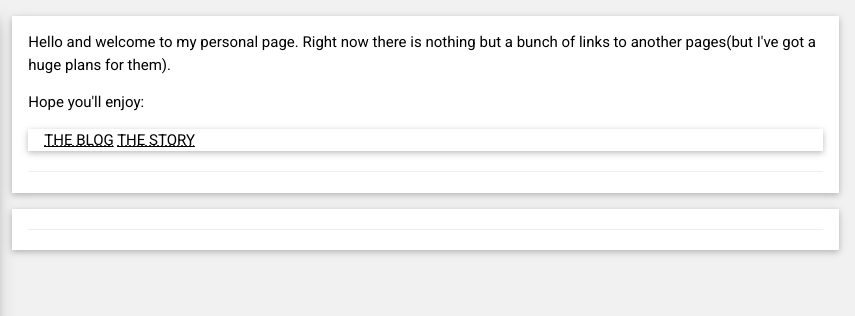
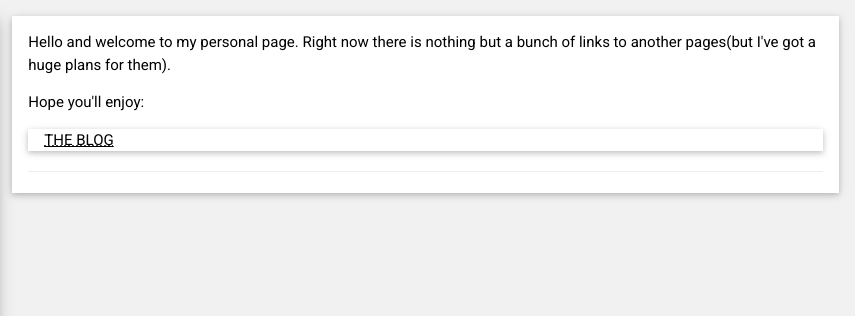
Before and after one commit to ankarion/ankarion.github.io, a plain HTML site: page aboutMe.html in a window 1280 px wide. Shown: the top 316 px of the page, 425-1280 px from the left. Drawn offline with nearby package versions, Linux system fonts and the light colour scheme.

Commit message:
Removed twitter-based story (no more available)

```diff
--- a/aboutMe.html
+++ b/aboutMe.html
@@ -44,14 +44,8 @@ html,body,h1,h2,h3,h4,h5,h6 {font-family: "Roboto", sans-serif}
 							<p>Hope you'll enjoy:
 							<div id="content" class="w3-container w3-card-2 w3-white w3-margin-bottom">
 								<a href="blog/index.html"><abbr title="some notes about PostgreSQL development">THE BLOG</abbr></a>
-								<a href="https://twitter.com/axackison"><abbr title="an interractive story about advaturer in tavern">THE STORY</abbr></a>
+								<!--<a href="https://twitter.com/axackison"><abbr title="an interractive story about advaturer in tavern">THE STORY</abbr></a>-->
 							</div>
-							<hr>
-						</div>
-					</div>
-					<!-- Right Column, 2nd row -->
-				    <div id="links" class="w3-twothird">
-						<div class="w3-container w3-card-2 w3-white w3-margin-bottom">
 							<hr>
 						</div>
 					</div>
```
Also changed, not shown: index.html (+2 -2 lines).
